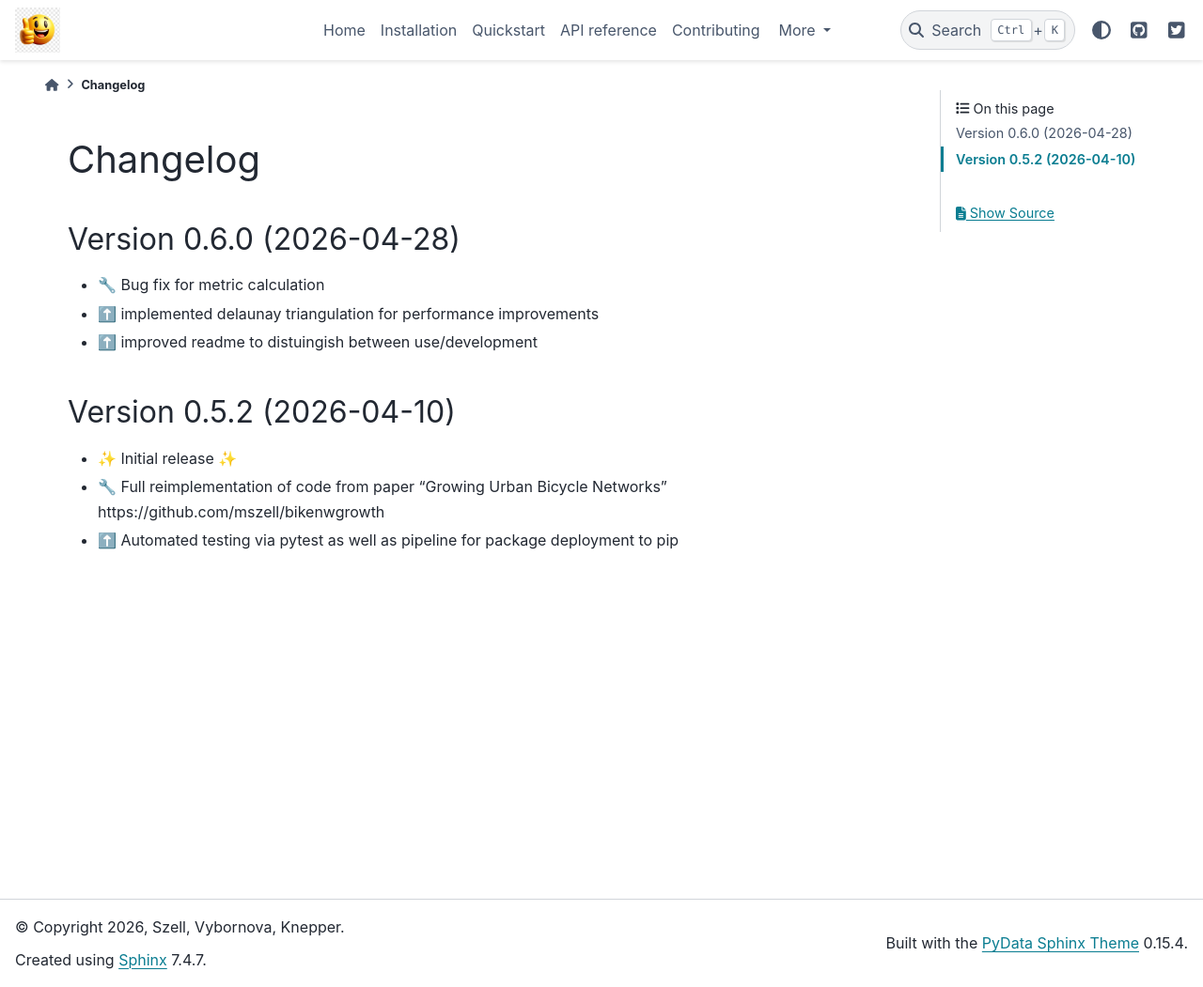
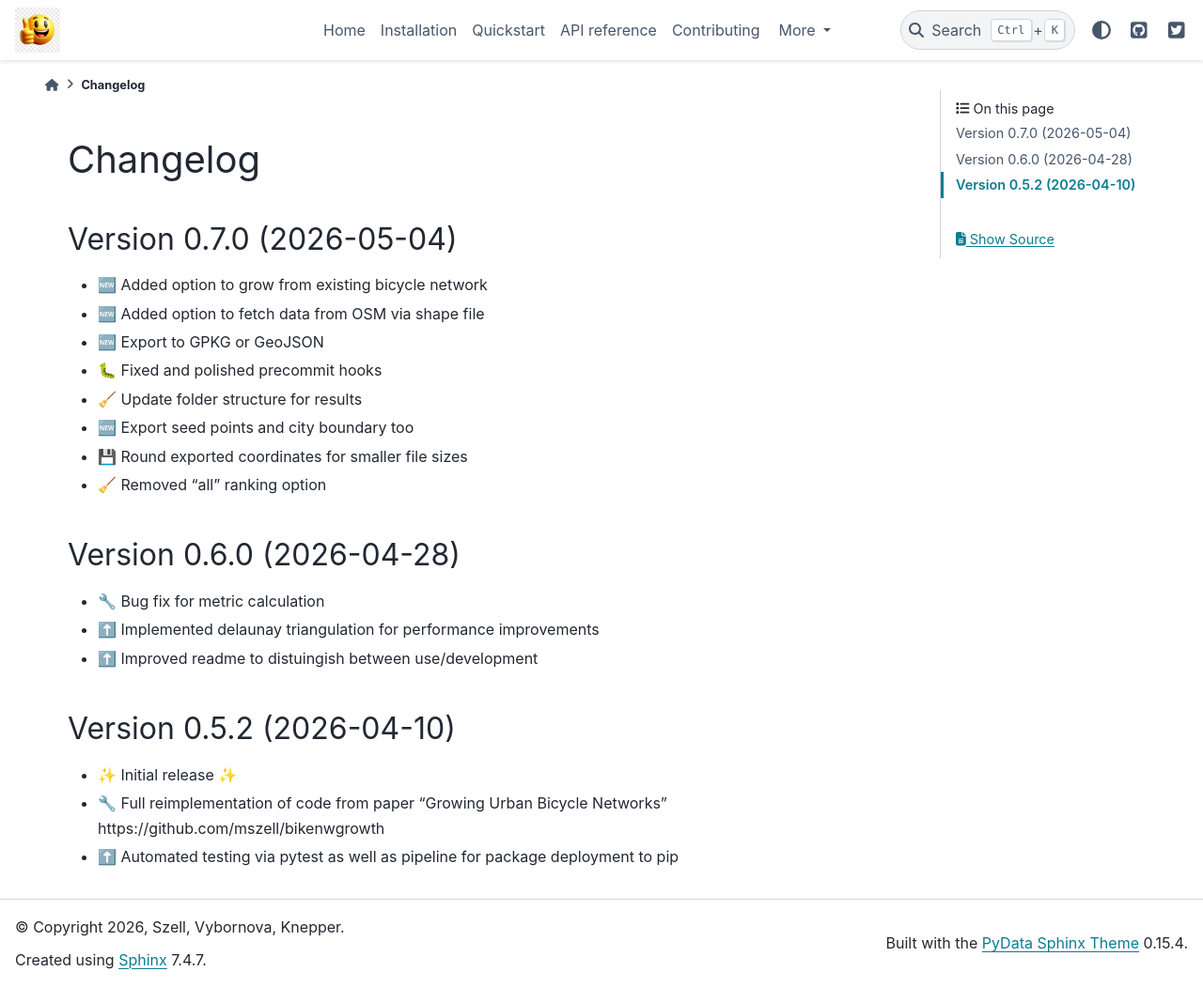
Before and after one commit to BikeNetKit/GrowBikeNet, a Sphinx documentation site: the page built from docs/changelog.md, in a window 1280 px wide and 1051 px high. Shown: the whole window at 94% size. Built offline with Sphinx 7.4.7 and the PyData theme 0.15.4, drawn with Linux system fonts in a browser that asks for light colours.

Commit message:
Package new version 0.7.0

```diff
--- a/docs/changelog.md
+++ b/docs/changelog.md
@@ -1,10 +1,21 @@
 # Changelog
+
+## Version 0.7.0 (2026-05-04)
+
+- 🆕 Added option to grow from existing bicycle network
+- 🆕 Added option to fetch data from OSM via shape file
+- 🆕 Export to GPKG or GeoJSON
+- 🐛 Fixed and polished precommit hooks
+- 🧹 Update folder structure for results
+- 🆕 Export seed points and city boundary too
+- 💾 Round exported coordinates for smaller file sizes
+- 🧹 Removed "all" ranking option
 
 ## Version 0.6.0 (2026-04-28)
 
 - 🔧 Bug fix for metric calculation
-- ⬆️ implemented delaunay triangulation for performance improvements
-- ⬆️ improved readme to distuingish between use/development
+- ⬆️ Implemented delaunay triangulation for performance improvements
+- ⬆️ Improved readme to distuingish between use/development
 
 ## Version 0.5.2 (2026-04-10)
 
--- a/docs/conf.py
+++ b/docs/conf.py
@@ -20,7 +20,7 @@ sys.path.insert(0, os.path.abspath("../"))
 import growbikenet  # noqa
 
 # version = growbikenet.__version__
-version = "0.6.0"
+version = "0.7.0"
 release = version
 
 # Add any Sphinx extension module names here, as strings. They can be
--- a/growbikenet/_version.py
+++ b/growbikenet/_version.py
@@ -1,3 +1,3 @@
 """growbikenet package version."""
 
-__version__ = "0.6.0"  # x-release-please-version
+__version__ = "0.7.0"  # x-release-please-version
--- a/pyproject.toml
+++ b/pyproject.toml
@@ -4,7 +4,7 @@ build-backend = "setuptools.build_meta"
 
 [project]
 name = "growbikenet"
-version = "0.6.0"
+version = "0.7.0"
 authors = [
   { name = "Manuel Knepper" },
   { name = "Anastassia Vybornova" },
```
Also changed, not shown: README.md (+2 -0 lines), .release-please-manifest.json.
